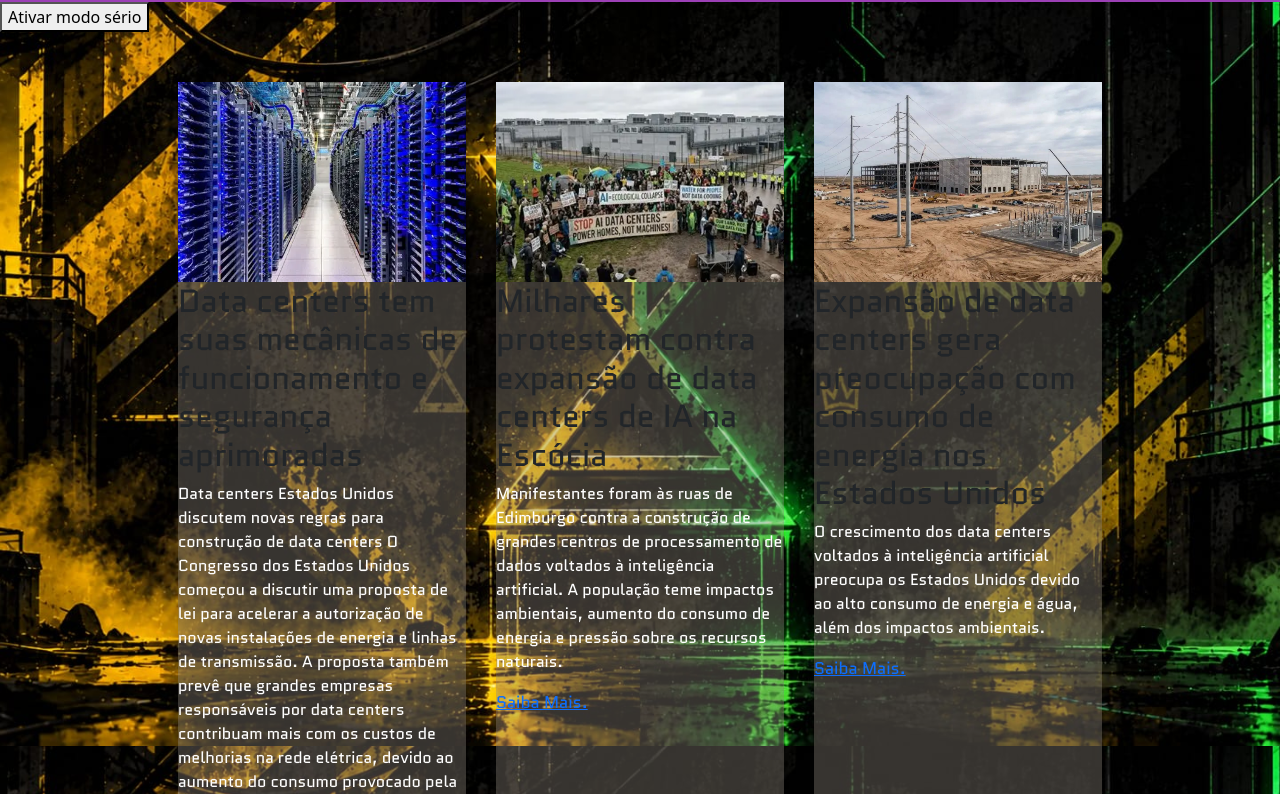
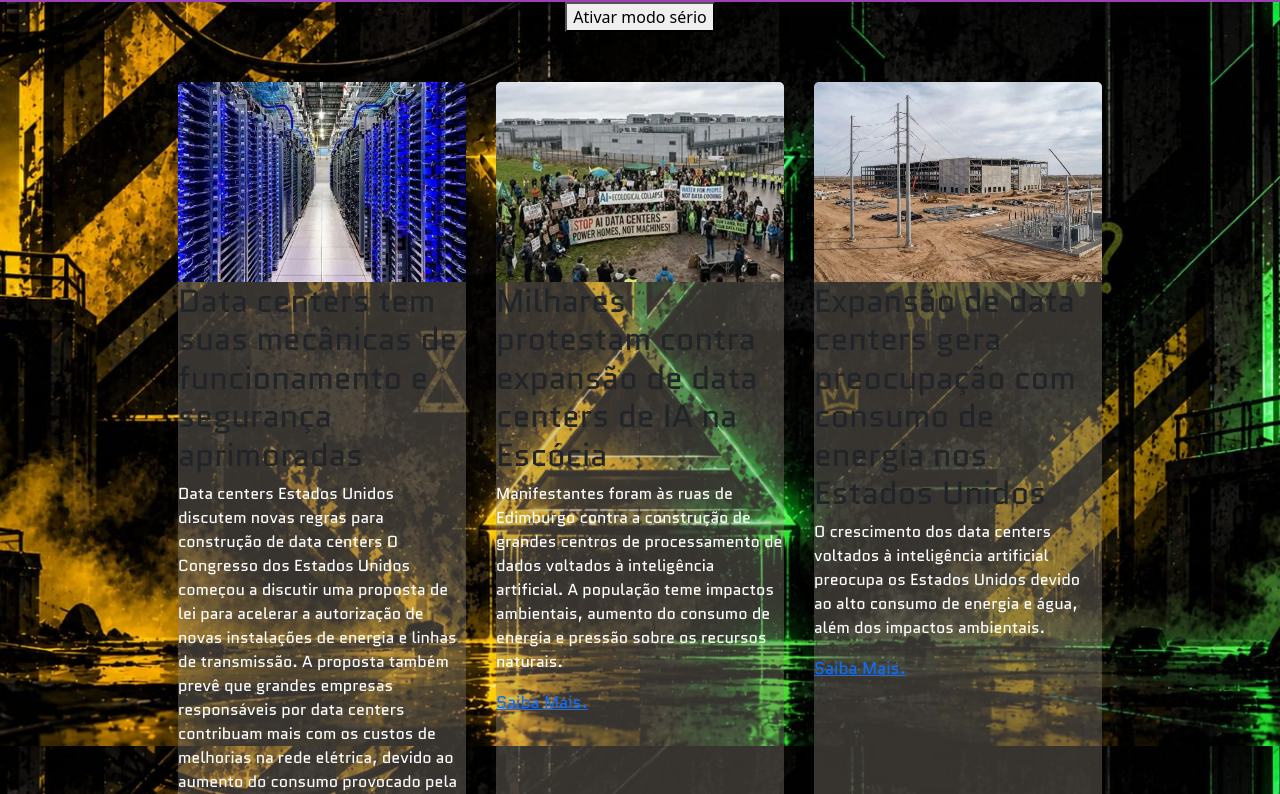
Before and after one commit to rafaalves070211-web/Vazatx---Definitivo, a plain HTML site: page data_center.html in a window 1280 px wide. Shown: the part 54-848 px from the top of the page. Drawn offline with nearby package versions, Linux system fonts and the light colour scheme.

Commit message:
Criacão do modo serio,melhora dos cards, css e Java

```diff
--- a/css/style.css
+++ b/css/style.css
@@ -102,6 +102,8 @@ body {
     width: 18rem;
     flex-shrink: 0;
     gap: 0;
+    border-radius: 5px;
+    overflow: hidden;
 }
 
 .card1 img, .card2 img, .card3 img {
@@ -137,6 +139,8 @@ body {
     gap: 30px;
     margin-top: 50px;
     flex-wrap: wrap;
+    border-radius: 5px;
+    overflow: hidden;
 }
 
 body.modo-serio {
@@ -210,3 +214,9 @@ body.modo-serio button {
 body.button {
     border-radius: 5px;
 }
+
+.modo-container {
+    text-align: center;
+    border-radius: 5px;
+    overflow: hidden;
+}
--- a/css/style2.css
+++ b/css/style2.css
@@ -100,6 +100,8 @@ body {
     width: 18rem;
     flex-shrink: 0;
     gap: 0;
+    border-radius: 5px;
+    overflow: hidden;
 }
 
 .card1 img, .card2 img, .card3 img {
@@ -135,6 +137,8 @@ body {
     gap: 30px;
     margin-top: 50px;
     flex-wrap: wrap;
+    border-radius: 5px;
+    overflow: hidden;
 }
 
 body.modo-serio {
@@ -208,3 +212,9 @@ body.modo-serio button {
 body.button {
     border-radius: 5px;
 }
+
+.modo-container {
+    text-align: center;
+    border-radius: 5px;
+    overflow: hidden;
+}
--- a/css/style3.css
+++ b/css/style3.css
@@ -98,6 +98,8 @@ body {
     width: 18rem;
     flex-shrink: 0;
     gap: 0;
+    border-radius: 5px;
+    overflow: hidden;
 }
 
 .card1 img, .card2 img, .card3 img {
@@ -133,6 +135,8 @@ body {
     gap: 30px;
     margin-top: 50px;
     flex-wrap: wrap;
+    border-radius: 5px;
+    overflow: hidden;
 }
 
 body.modo-serio {
@@ -206,3 +210,9 @@ body.modo-serio button {
 body.button {
     border-radius: 5px;
 }
+
+.modo-container {
+    text-align: center;
+    border-radius: 5px;
+    overflow: hidden;
+}
--- a/css/style4.css
+++ b/css/style4.css
@@ -99,6 +99,8 @@ body {
     width: 18rem;
     flex-shrink: 0;
     gap: 0;
+    border-radius: 5px;
+    overflow: hidden;
 }
 
 .card1 img, .card2 img, .card3 img {
@@ -134,6 +136,8 @@ body {
     gap: 30px;
     margin-top: 50px;
     flex-wrap: wrap;
+    border-radius: 5px;
+    overflow: hidden;
 }
 
 body.modo-serio {
@@ -208,3 +212,9 @@ body.button {
 
     border-radius: 5px;
 }
+
+.modo-container {
+    text-align: center;
+    border-radius: 5px;
+    overflow: hidden;
+}
--- a/css/style5.css
+++ b/css/style5.css
@@ -99,6 +99,8 @@ body {
     width: 18rem;
     flex-shrink: 0;
     gap: 0;
+    border-radius: 5px;
+    overflow: hidden;
 }
 
 .card1 img, .card2 img, .card3 img {
@@ -134,6 +136,8 @@ body {
     gap: 30px;
     margin-top: 50px;
     flex-wrap: wrap;
+    border-radius: 5px;
+    overflow: hidden;
 }
 
 body.modo-serio {
@@ -207,3 +211,9 @@ body.modo-serio button {
 body.button {
     border-radius: 5px;
 }
+
+.modo-container {
+    text-align: center;
+    border-radius: 5px;
+    overflow: hidden;
+}
--- a/css/style6.css
+++ b/css/style6.css
@@ -97,6 +97,8 @@ body {
     width: 18rem;
     flex-shrink: 0;
     gap: 0;
+    border-radius: 5px;
+    overflow: hidden;
 }
 
 .card1 img, .card2 img, .card3 img {
@@ -132,6 +134,8 @@ body {
     gap: 30px;
     margin-top: 50px;
     flex-wrap: wrap;
+    border-radius: 5px;
+    overflow: hidden;
 }
 
 body.modo-serio {
@@ -205,3 +209,9 @@ body.modo-serio button {
 body.button {
     border-radius: 5px;
 }
+
+.modo-container {
+    text-align: center;
+    border-radius: 5px;
+    overflow: hidden;
+}
```
